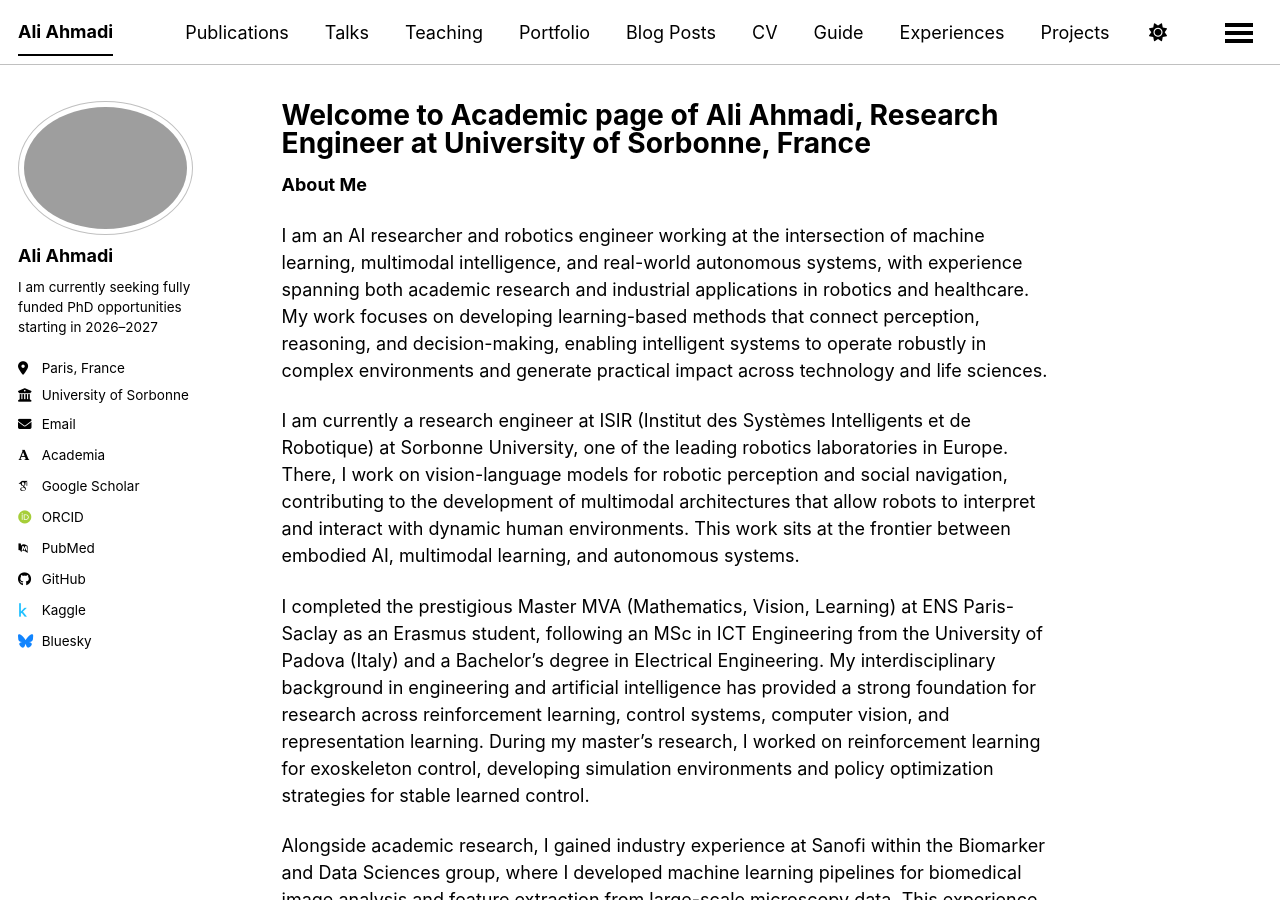
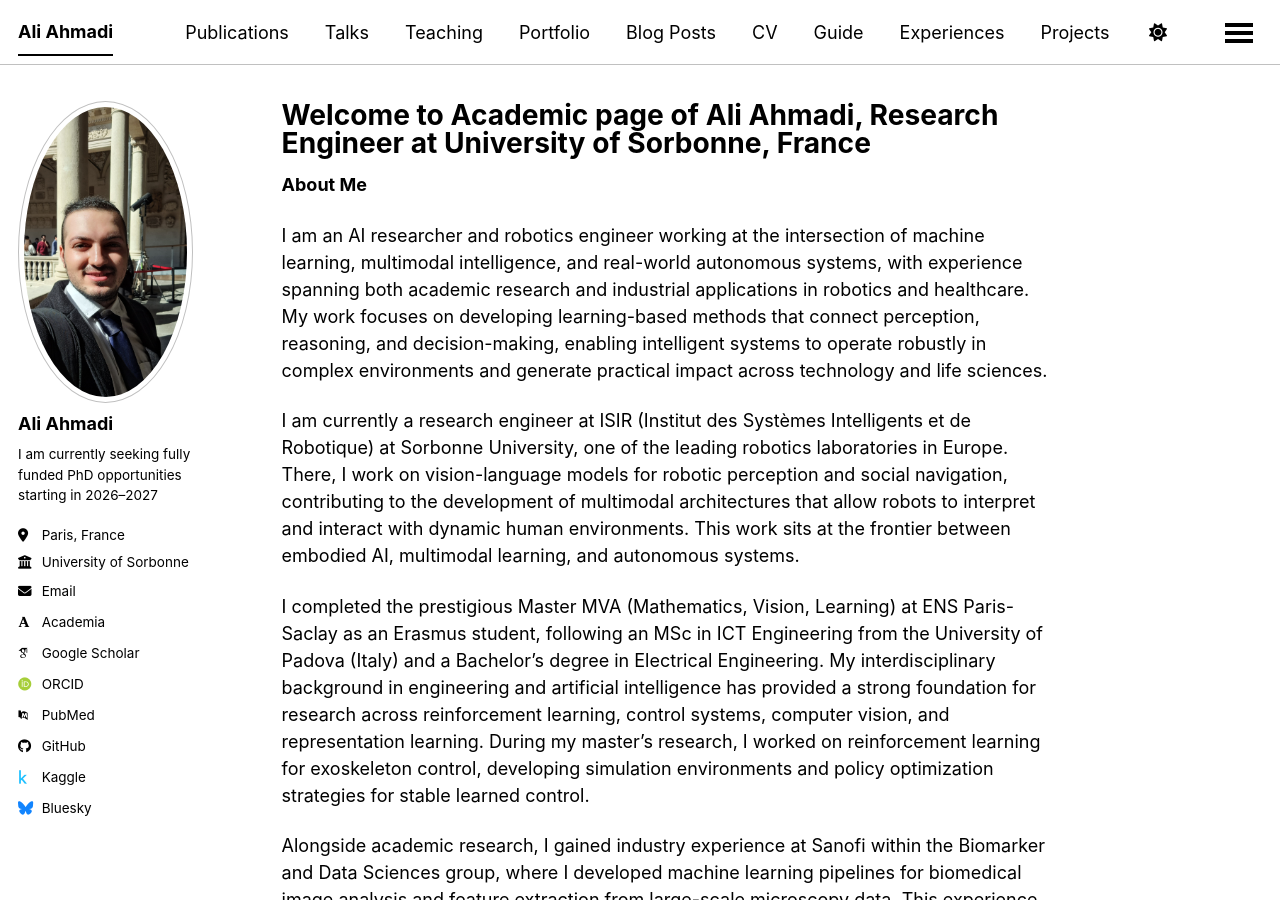
Before and after one commit to Ali-A7/Ali-A7.github.io, a Jekyll site: the page built from _pages/about.md, in a window 1280 px wide and 900 px high. Built offline with Jekyll 4.4.1, drawn with Linux system fonts in a browser that asks for light colours; some web fonts are replaced; a script bundle is joined from its source files by our own code; library files that are not in the unit come from our copies; a file with an impossible date is left out.

Commit message:
Update _config.yml

```diff
--- a/_config.yml
+++ b/_config.yml
@@ -23,7 +23,7 @@ repository               : "academicpages/academicpages.github.io"
 #               Additional customization can be done by editing /_includes/author-profile.html
 author:
   # Biographic information
-  avatar           : "1123.jpg"
+  avatar           : "1124.jpg"
   name             : "Ali Ahmadi"
   pronouns         : # example: "he/him"
   bio              : "I am currently seeking fully funded PhD opportunities starting in 2026–2027"
```
